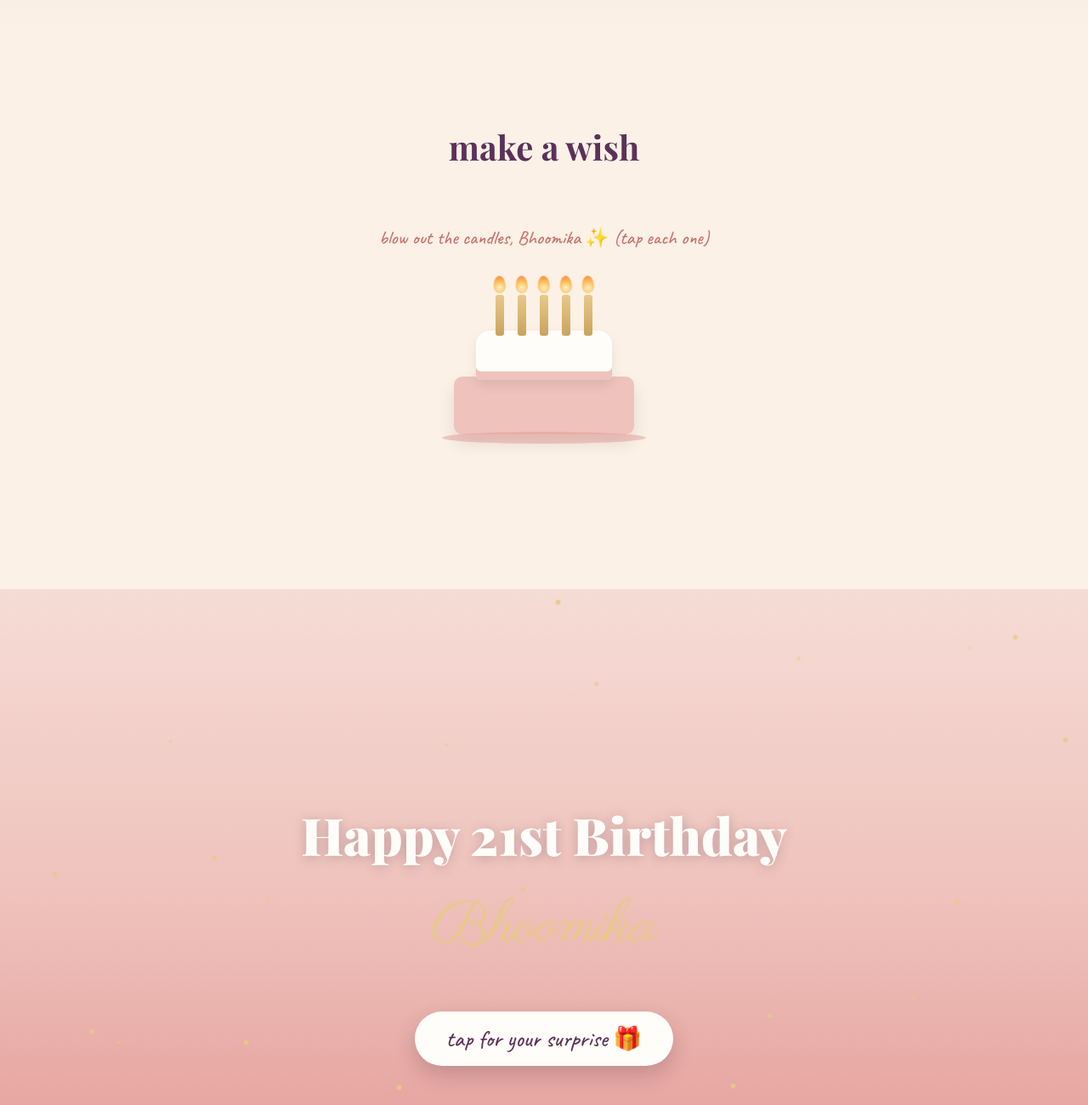
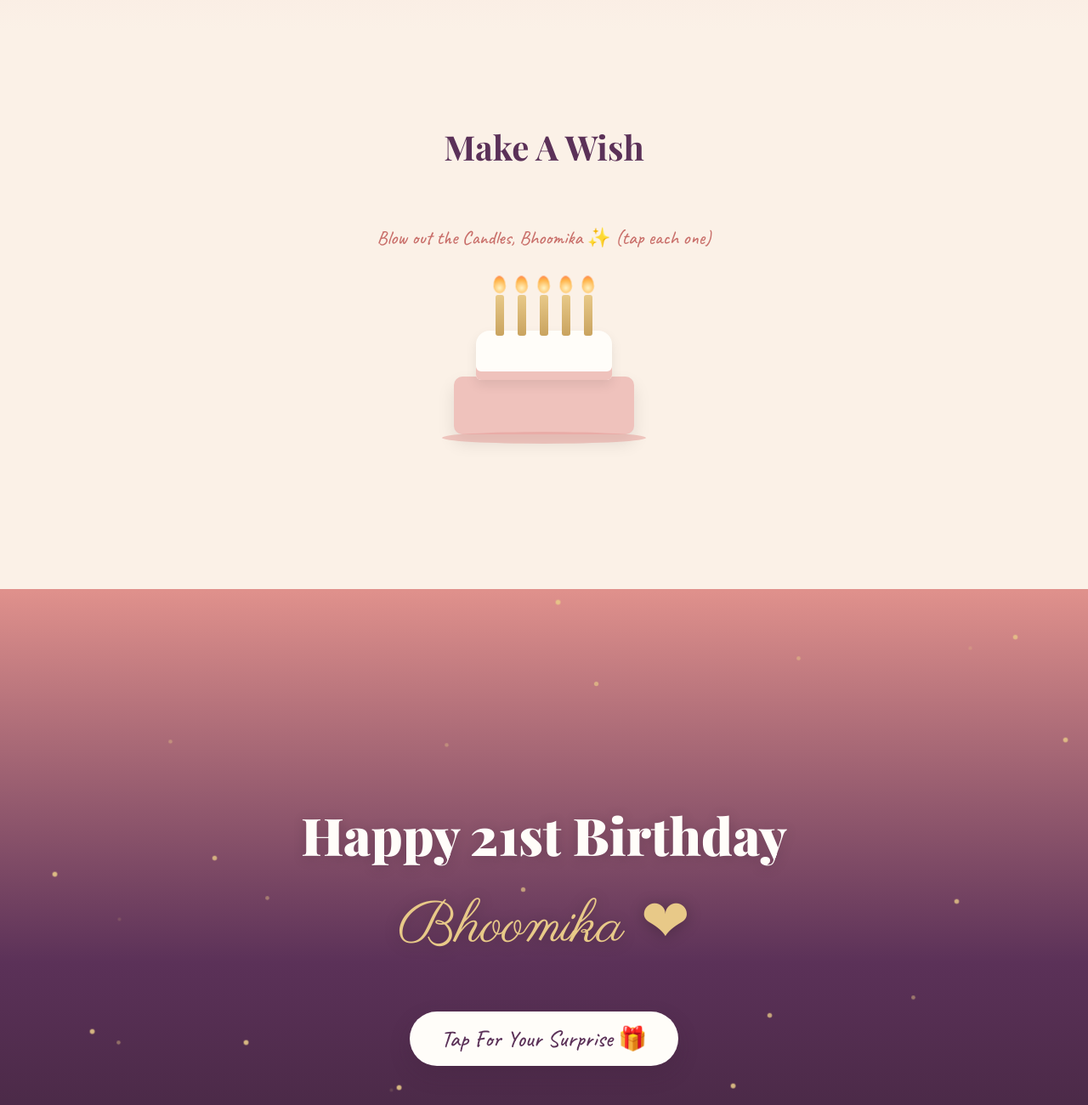
Before and after one commit to adheshh/bhoomika-love, a plain HTML site: page index.html in a window 1280 px wide. Shown: the part 3060-4360 px from the top of the page at 85% size. Drawn offline with nearby package versions, Linux system fonts and the light colour scheme; a web font is replaced by a local one.

Commit message:
Update index.html

```diff
--- a/index.html
+++ b/index.html
@@ -325,7 +325,7 @@
     display:flex; flex-direction:column; align-items:center; justify-content:center;
     text-align:center;
     padding:5rem 1.5rem;
-    background:linear-gradient(180deg, var(--blush) 0%, var(--blush-deep) 45%, var(--rose) 100%);
+    background:linear-gradient(180deg, var(--rose) 0%, var(--plum) 55%, var(--plum-deep) 100%);
     overflow:hidden;
   }
   .sparkle-layer{position:absolute; inset:0; pointer-events:none;}
@@ -349,6 +349,7 @@
     font-family:var(--font-script);
     font-size:clamp(2.4rem,8vw,4.3rem);
     color:var(--gold-light);
+    text-shadow:0 2px 18px rgba(0,0,0,0.25);
     margin-bottom:2.6rem;
     position:relative; z-index:1;
   }
@@ -488,8 +489,8 @@
   </section>
 
   <section class="wish" id="wish">
-    <h2 class="section-title reveal">make a wish</h2>
-    <p class="wish-hint reveal">blow out the candles, Bhoomika ✨ (tap each one)</p>
+    <h2 class="section-title reveal">Make A Wish</h2>
+    <p class="wish-hint reveal">Blow out the Candles, Bhoomika ✨ (tap each one)</p>
     <div class="cake">
       <div class="candles">
         <button class="candle" data-i="1" aria-label="Candle 1, tap to blow out"><span class="flame"></span></button>
@@ -508,8 +509,8 @@
   <section class="finale" id="finale">
     <div class="sparkle-layer" id="sparkleLayer" aria-hidden="true"></div>
     <h2 class="finale-title reveal">Happy 21st Birthday</h2>
-    <p class="finale-name reveal">Bhoomika</p>
-    <button class="surprise-btn" id="surpriseBtn">tap for your surprise 🎁</button>
+    <p class="finale-name reveal">Bhoomika ❤</p>
+    <button class="surprise-btn" id="surpriseBtn">Tap For Your Surprise 🎁</button>
     <div class="message-card" id="messageCard" hidden>
       <span class="deco tl" aria-hidden="true">🌸</span>
       <span class="deco br" aria-hidden="true">🌸</span>
```
